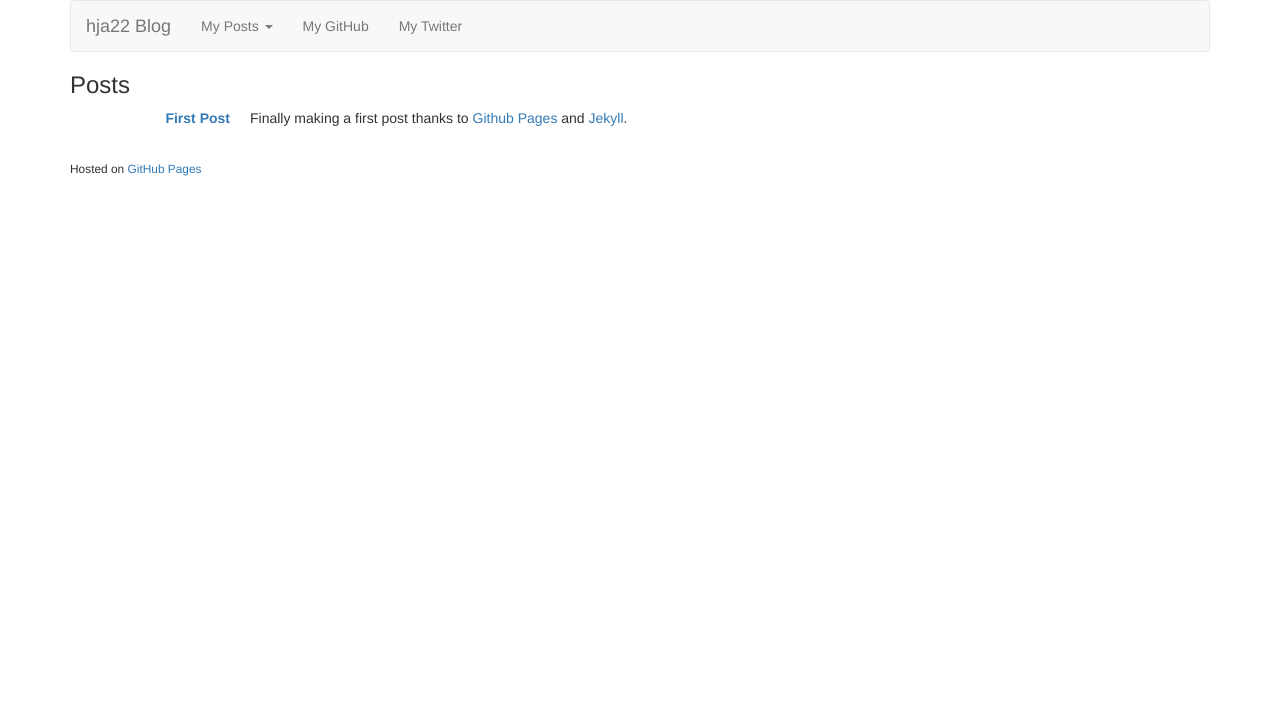
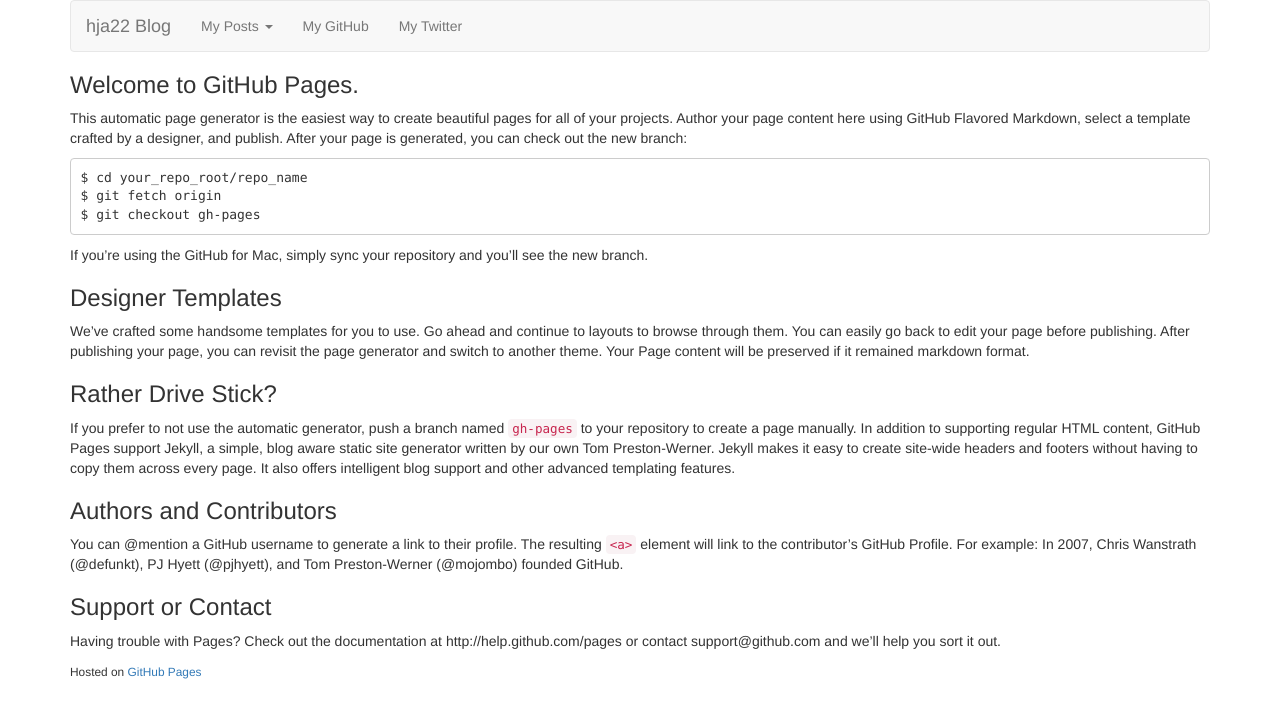
Before and after one commit to henryaddison/henryaddison.github.io, a Jekyll site: the page built from index.md, in a window 1280 px wide. Shown: the top 718 px of the page. Built offline with Jekyll 4.4.1, drawn with Linux system fonts in a browser that asks for light colours; nearby versions of some CDN libraries; our own code applies the rules of GitHub Pages for plain Markdown files.

Commit message:
Set theme jekyll-theme-cayman and migrate Page Generator content

````diff
--- a/_config.yml
+++ b/_config.yml
@@ -21,3 +21,9 @@
   - jekyll-feed
   - jekyll-sitemap
   - jekyll-seo-tag
+
+title: Henryaddison.github.io
+description:
+google_analytics:
+show_downloads: true
+theme: jekyll-theme-cayman
--- a/index.html
+++ /dev/null
@@ -1,16 +0,0 @@
----
-layout: default
-title: hja22 Blog
----
-
-<h3>Posts</h3>
-<dl class="dl-horizontal">
-  {% for post in site.posts %}
-    <div class="row">
-      <div class="col-md-12">
-        <dt><a href="{{ post.url }}">{{ post.title }}</a></dt>
-        <dd>{{ post.excerpt }}</dd>
-      </div>
-    </div>
-  {% endfor %}
-</dl>
--- /dev/null
+++ b/index.md
@@ -0,0 +1,22 @@
+### Welcome to GitHub Pages.
+This automatic page generator is the easiest way to create beautiful pages for all of your projects. Author your page content here using GitHub Flavored Markdown, select a template crafted by a designer, and publish. After your page is generated, you can check out the new branch:
+
+```
+$ cd your_repo_root/repo_name
+$ git fetch origin
+$ git checkout gh-pages
+```
+
+If you're using the GitHub for Mac, simply sync your repository and you'll see the new branch.
+
+### Designer Templates
+We've crafted some handsome templates for you to use. Go ahead and continue to layouts to browse through them. You can easily go back to edit your page before publishing. After publishing your page, you can revisit the page generator and switch to another theme. Your Page content will be preserved if it remained markdown format.
+
+### Rather Drive Stick?
+If you prefer to not use the automatic generator, push a branch named `gh-pages` to your repository to create a page manually. In addition to supporting regular HTML content, GitHub Pages support Jekyll, a simple, blog aware static site generator written by our own Tom Preston-Werner. Jekyll makes it easy to create site-wide headers and footers without having to copy them across every page. It also offers intelligent blog support and other advanced templating features.
+
+### Authors and Contributors
+You can @mention a GitHub username to generate a link to their profile. The resulting `<a>` element will link to the contributor's GitHub Profile. For example: In 2007, Chris Wanstrath (@defunkt), PJ Hyett (@pjhyett), and Tom Preston-Werner (@mojombo) founded GitHub.
+
+### Support or Contact
+Having trouble with Pages? Check out the documentation at http://help.github.com/pages or contact support@github.com and we’ll help you sort it out.
````
Also changed, not shown: params.json (deleted, +0 -1 lines).
